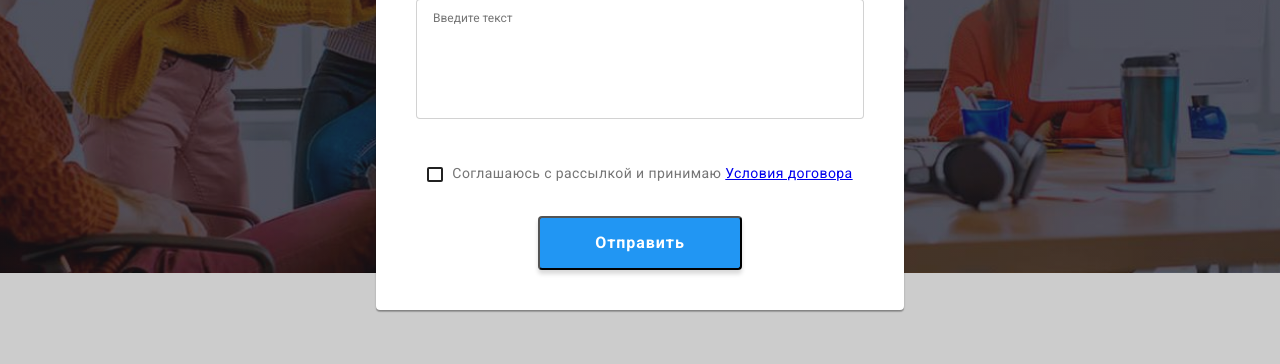
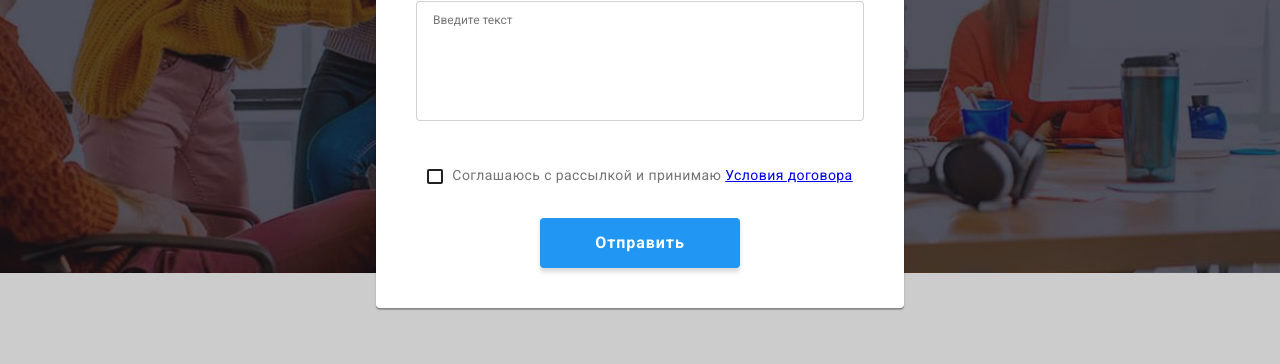
Before and after one commit to viacheslavmyazin/goit-markup-hw-06, a plain HTML site: page index.html in a window 1280 px wide. Both pictures are taken after a click on the button "Заказать услугу". Shown: the part 417-781 px from the top of the page. Drawn offline with nearby package versions, Linux system fonts and the light colour scheme.

Commit message:
Update styles.css

```diff
--- a/css/styles.css
+++ b/css/styles.css
@@ -989,6 +989,7 @@ resize: none;
 }
 
 .modal-form-button {
+border: none;
 align-self: center;
 cursor: pointer;
 padding: 10px 55px;
@@ -996,22 +997,17 @@ margin-top: 30px;
 font-family: inherit;
 
 
+font-weight: 700;
+font-size: 16px;
+line-height: 1.87;
+align-items: center;
+text-align: center;
+letter-spacing: 0.06em;
+color: #FFFFFF;
+
 background: #2196F3;
 box-shadow: 0px 4px 4px rgba(0, 0, 0, 0.15);
 border-radius: 4px;
-
-font-family: inherit;
-font-style: normal;
-font-weight: 700;
-font-size: 16px;
-line-height: 1.87;
-
-align-items: center;
-text-align: center;
-letter-spacing: 0.06em;
-
-color: #FFFFFF;
-
 }
 
 .modal-form-icon {
```
